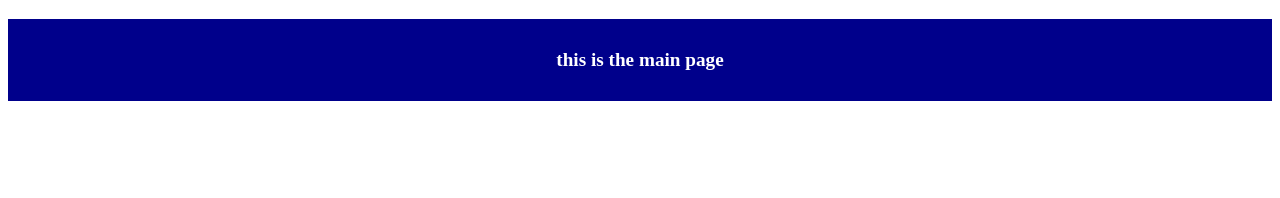
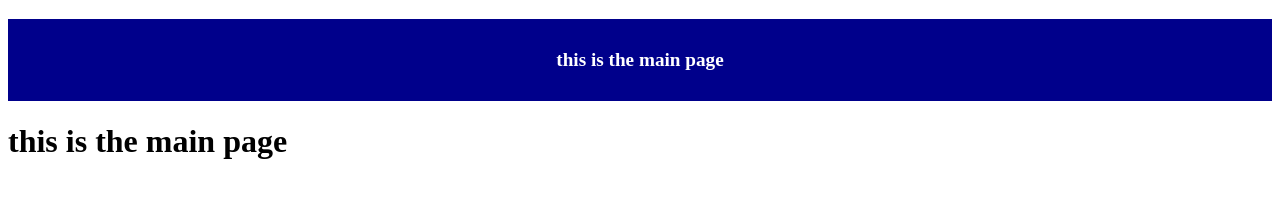
Before and after one commit to bahzad-elly/portfolio-project, a plain HTML site: page index.html in a window 1280 px wide. Drawn offline with Linux system fonts and the light colour scheme.

Commit message:
headingekm zyad krd

```diff
--- a/index.html
+++ b/index.html
@@ -8,5 +8,6 @@
 </head>
 <body>
     <p>this is the main page</p>
+    <h1>this is the main page</h1>
 </body>
 </html>
```
